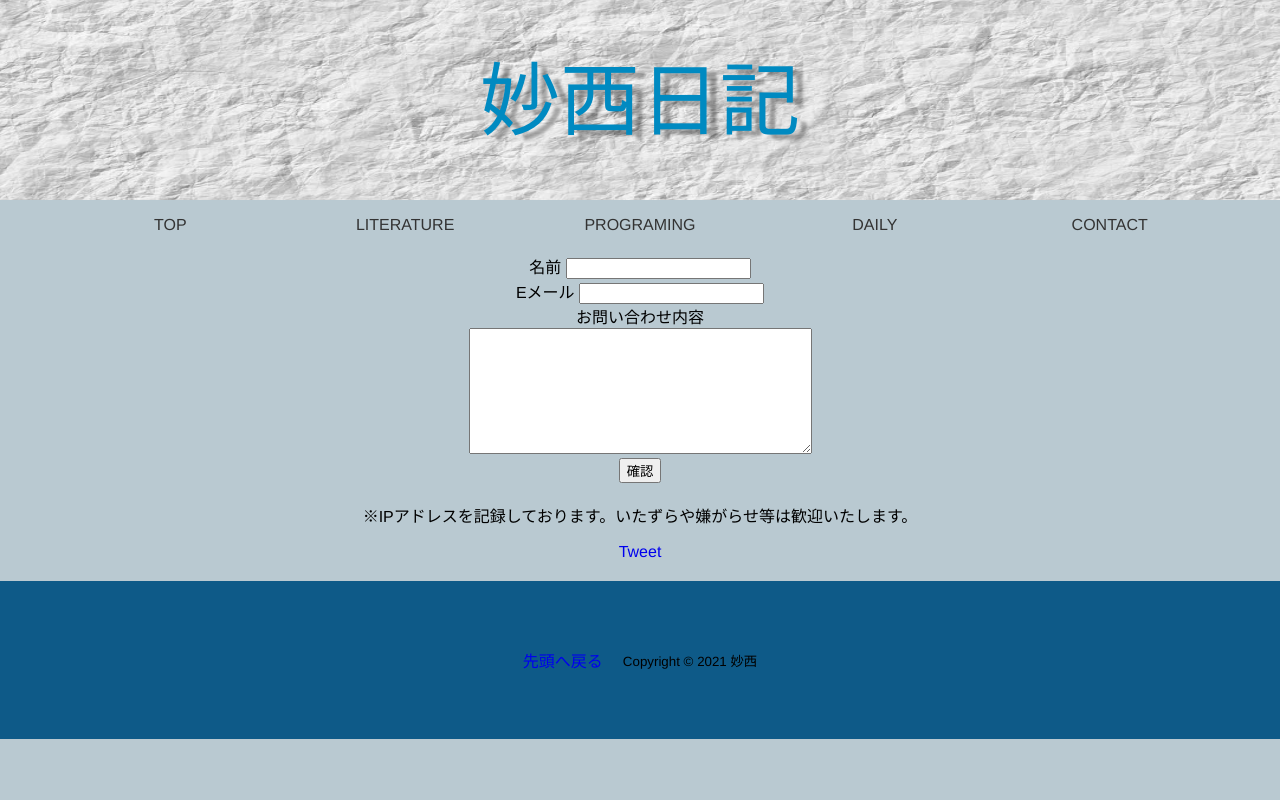
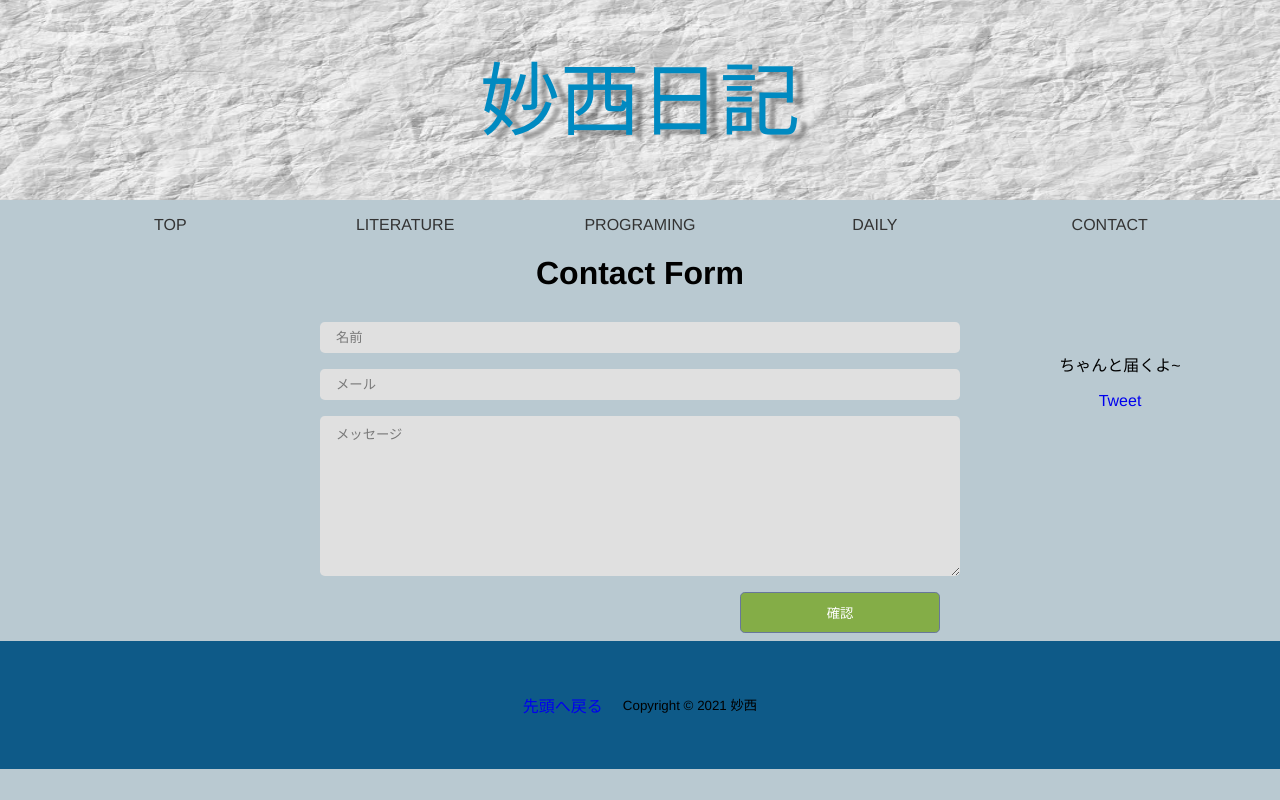
Before and after one commit to kuma0128/my-homepage, a PHP site: page /mail in a window 1280 px wide. Run offline with PHP 8.4, Linux system fonts and the light colour scheme; some libraries are stand-ins or nearby versions.

Commit message:
mailformのレイアウト修正

```diff
--- a/work/app/_footer.php
+++ b/work/app/_footer.php
@@ -14,6 +14,5 @@
     <p><a href="#" class="footer_end">先頭へ戻る</a></p>
     <p><small>Copyright &copy; 2021 妙西</small></p>
   </footer>
-
 </body>
 </html>
--- a/work/app/func.php
+++ b/work/app/func.php
@@ -21,7 +21,9 @@ session_start();
   $mode = 'input';
   $errmessage = array();
   if( isset($_POST['back']) && $_POST['back'] ){
-    // 何もしない
+    $_SESSION['fullname'] = "";
+    $_SESSION['email']    = "";
+    $_SESSION['message']  = "";
   } else if( isset($_POST['confirm']) && $_POST['confirm'] ){
       // 確認画面
     if( !$_POST['fullname'] ) {
@@ -89,8 +91,9 @@ session_start();
       array_walk( $headers, function( $_val, $_key ) use ( &$header_str ) {
         $header_str .= sprintf( "%s: %s \r\n", trim( $_key ), trim( $_val ) );
       } );
-      mb_send_mail($_SESSION['email'],'お問い合わせありがとうございます',$message,"From: automata-dogma.com",$headers_str);
-      mb_send_mail('postmaster@automata-dogma.com','お問い合わせありがとうございます',$message);
+      // mb_send_mail($_SESSION['email'],'お問い合わせありがとうございます',$message,"From: automata-dogma.com",$headers_str);
+      mb_send_mail($_SESSION['email'],'お問い合わせありがとうございます',$message,"From: automata-dogma.com");
+      mb_send_mail('postmaster@automata-dogma.com','妙西ホームページから',$message);
       $_SESSION = array();
       $mode = 'send';
     }
--- /dev/null
+++ b/work/css/mail.css
@@ -0,0 +1,58 @@
+.mailbody form {
+  width: 50%;
+  margin: 10% auto;
+  min-width: 9rem; }
+
+.mailbody input, textarea {
+  float: left;
+  width: 100%;
+  max-width: 100%;
+  border: none;
+  margin: 0.5rem 0;
+  padding: 0.5rem 1rem;
+  border-radius: 0.3rem;
+  background: #e0e0e0;
+  color: #7a7a7a; }
+  .mailbody input[type=submit], textarea[type=submit] {
+    background: #84AD47;
+    color: #fff;
+    width: auto;
+    float: right; }
+  .mailbody input::placeholder, textarea::placeholder {
+    color: #7a7a7a; }
+  .mailbody input.error, textarea.error {
+    background: #AD4747;
+    color: #fff; }
+  .mailbody input.error::placeholder, textarea.error::placeholder {
+      color: black; }
+
+.mailbody textarea {
+  height: 10rem; }
+
+.mailbody .sendbtn{
+    width: 50%;
+    min-width: 200px;
+    max-width: 600px;
+    padding: 10px;
+    margin-right: 20px;
+    box-sizing: border-box;
+    border: 1px solid #68779a;
+    background: #cbe8fa;
+    cursor: pointer;
+}
+
+* {
+  box-sizing: border-box; }
+
+@font-face {
+  font-family: 'Open Sans';
+  font-style: normal;
+  font-weight: 400;
+  src: local("Open Sans"), local("OpenSans"), url(http://themes.googleusercontent.com/static/fonts/opensans/v7/cJZKeOuBrn4kERxqtaUH3bO3LdcAZYWl9Si6vvxL-qU.woff) format("woff"); }
+.mailbody body {
+  padding: 2rem;
+  background: #f9f9f9;
+  color: #2f2f2f;
+  font-family: 'Open Sans'; }
+
+/*# sourceMappingURL=mail.css.map */
--- /dev/null
+++ b/work/css/mail.scss
@@ -0,0 +1,88 @@
+// Colours
+$green: #84AD47;
+$red: #AD4747;
+$blue: #4784AD;
+
+form {
+  width: 50%;
+  margin: 10% auto;
+  min-width: 9rem;
+}
+
+input, textarea {
+  float: left;
+  width: 100%;
+  max-width: 100%;
+  border: none;
+  margin: 0.5rem 0;
+  padding: 0.5rem 1rem;
+  border-radius: 0.3rem;
+  background: darken(#f9f9f9, 10%);
+  color: darken(#f9f9f9, 50%);
+
+  &[type=submit] {
+    background: $green;
+    color: #fff;
+    width: auto;
+    float: right;
+  }
+
+  &::placeholder {
+    color: darken(#f9f9f9, 50%);
+  }
+
+  &.error {
+    background: $red;
+    color: #fff;
+    &::placeholder {
+      color: darken($red, 60%);
+    }
+  }
+}
+textarea {
+  height: 10rem;
+}
+.captcha {
+  float:left;
+  input {
+    float: right;
+  }
+  input[name=question] {
+    width: 4rem;
+    border-top-right-radius: 0;
+    border-bottom-right-radius: 0;
+    text-align: right;
+    padding-right: 0;
+  }
+  [name=captcha] {
+    width: 5rem;
+    border-top-left-radius: 0;
+    border-bottom-left-radius: 0;
+    padding-left: 0.5rem;
+    &::placeholder {
+      text-align: center;
+    }
+  }
+}
+
+
+
+
+// Generic Styles ;)
+* {
+  box-sizing: border-box;
+}
+
+@font-face {
+  font-family: 'Open Sans';
+  font-style: normal;
+  font-weight: 400;
+  src: local('Open Sans'), local('OpenSans'), url(http://themes.googleusercontent.com/static/fonts/opensans/v7/cJZKeOuBrn4kERxqtaUH3bO3LdcAZYWl9Si6vvxL-qU.woff) format('woff');
+}
+
+body {
+  padding: 2rem;
+  background: #f9f9f9;
+  color: #2f2f2f;
+  font-family: 'Open Sans';
+}
--- a/work/index.php
+++ b/work/index.php
@@ -92,6 +92,6 @@ include('./app/_header.php');
     <input type="text" name="q">
     <input type="submit" value="Google Search">
   </form>
-  </body>
+
 <?php
 include('./app/_footer.php');
--- a/work/mail.php
+++ b/work/mail.php
@@ -2,16 +2,12 @@
 $title = 'お問い合わせ - ';
 include('./app/_header.php');
 ?>
-
   <style>
     body{
       background: #b9c9d1;
-      /* margin: px auto; */
     }
-    /* div.button{
-      text-align: center;
-    } */
   </style>
+  <link rel="stylesheet" href="css/mail.css">
 
 <?php if( $mode == 'input' ){ ?>
     <!-- 入力画面 -->
@@ -22,32 +18,38 @@ include('./app/_header.php');
         echo '</div>';
       }
     ?>
-    <form action="./mail.php" method="post" id="mailform">
-    <!-- SESSIONで入力内容をサーバーに保存 -->
-      名前    <input type="text"    name="fullname" value="<?php echo $_SESSION['fullname'] ?>"><br>
-      Eメール <input type="email"   name="email"    value="<?php echo $_SESSION['email'] ?>"><br>
-      お問い合わせ内容<br>
-      <textarea cols="40" rows="8" name="message"><?php echo $_SESSION['message'] ?></textarea><br>
-      <input type="submit" name="confirm" value="確認" />
-    </form>
-    <p>※IPアドレスを記録しております。いたずらや嫌がらせ等は歓迎いたします。</p>
+    <div class="mailbody">
+      <h1>Contact Form</h1>
+      <form action="./mail.php" method="post" id="mailform">
+      <!-- SESSIONで入力内容をサーバーに保存 -->
+        <input type="text" name="fullname" value="<?php echo $_SESSION['fullname'] ?>" placeholder="名前" required><br>
+        <input type="email" name="email" value="<?php echo $_SESSION['email'] ?>" placeholder="メール" required>
+        <textarea cols="40" rows="8" name="message"  placeholder="メッセージ" required><?php echo $_SESSION['message'] ?></textarea>
+        <input type="submit" name="confirm" value="確認" class="sendbtn"/>
+        <!-- <input type="submit" name="send" value="送信" /> -->
+      </form>
+      <style>
+        label, input[type=text]{
+        display:block;
+        }
+      </style>
+      <p>ちゃんと届くよ~</p>
+    </div>
   <?php } else if( $mode == 'confirm' ){ ?>
-    <!-- 確認画面 -->
-    <form action="./mail.php" method="post">
-    <input type="hidden" name="token" value="<?php echo $_SESSION["token"]; ?>">
-      名前    <?php echo $_SESSION['fullname'] ?><br>
-      Eメール <?php echo $_SESSION['email'] ?><br>
-      お問い合わせ内容<br>
-      <?php echo nl2br($_SESSION['message']) ?><br>
-      <input type="submit" name="back" value="戻る" />
-      <input type="submit" name="send" value="送信" />
-    </form>
+    <div class="mailbody">
+      <form action="./mail.php" method="post" id="mailform">
+        <input type="hidden" name="token" value="<?php echo $_SESSION["token"]; ?>">
+        <input type="text" name="fullname" value="<?php echo $_SESSION['fullname'] ?>" placeholder="名前" required><br>
+        <input type="email" name="email" value="<?php echo $_SESSION['email'] ?>" placeholder="メール" required>
+        <textarea cols="40" rows="8" name="message"  placeholder="メッセージ" required><?php echo nl2br($_SESSION['message']) ?></textarea>
+        <input type="submit" name="back" value="戻る" class="sendbtn"/>
+        <input type="submit" name="send" value="送信" class="sendbtn"/>
+      </form>
+    </div>
   <?php } else { ?>
     <!-- 完了画面 -->
     送信しました。お問い合わせありがとうございました。<br>
   <?php } ?>
-</body>
-</html>
 
 <?php
 include('./app/_footer.php');
```
Also changed, not shown: 2 other files.
